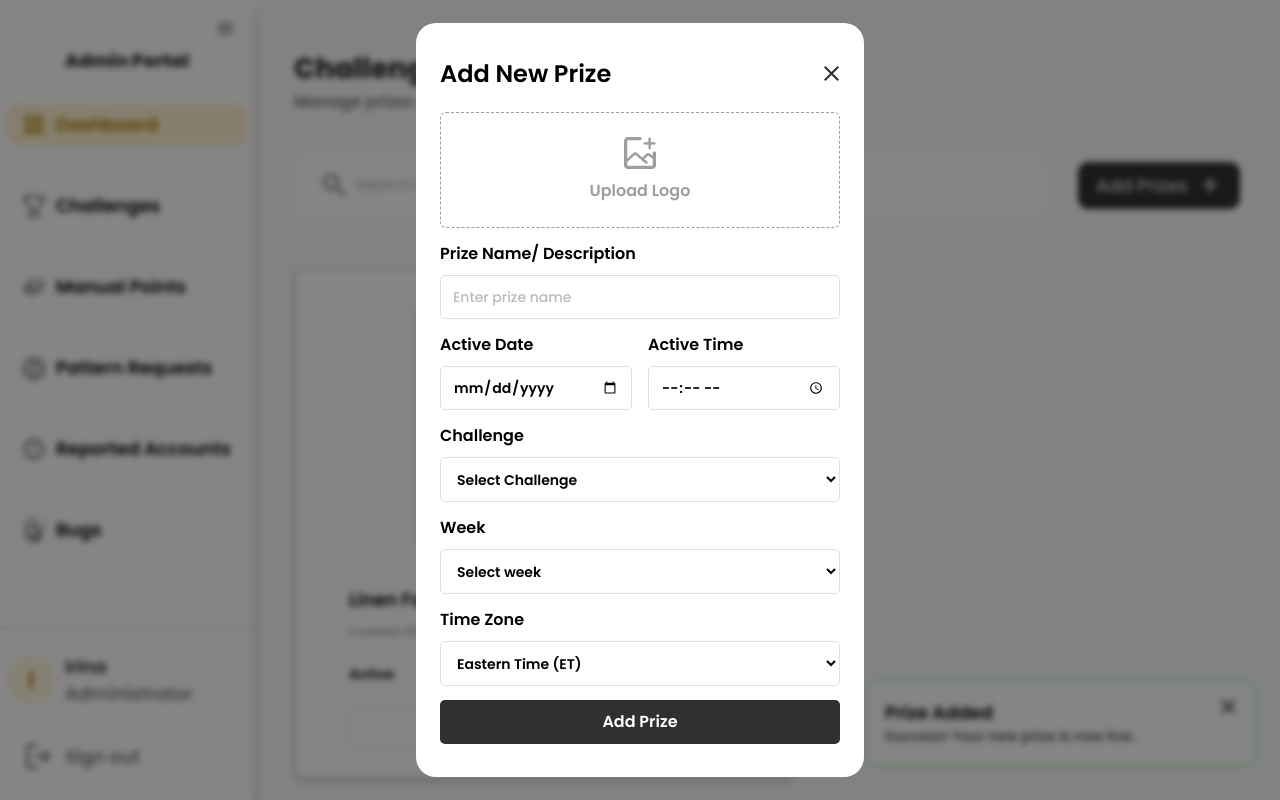
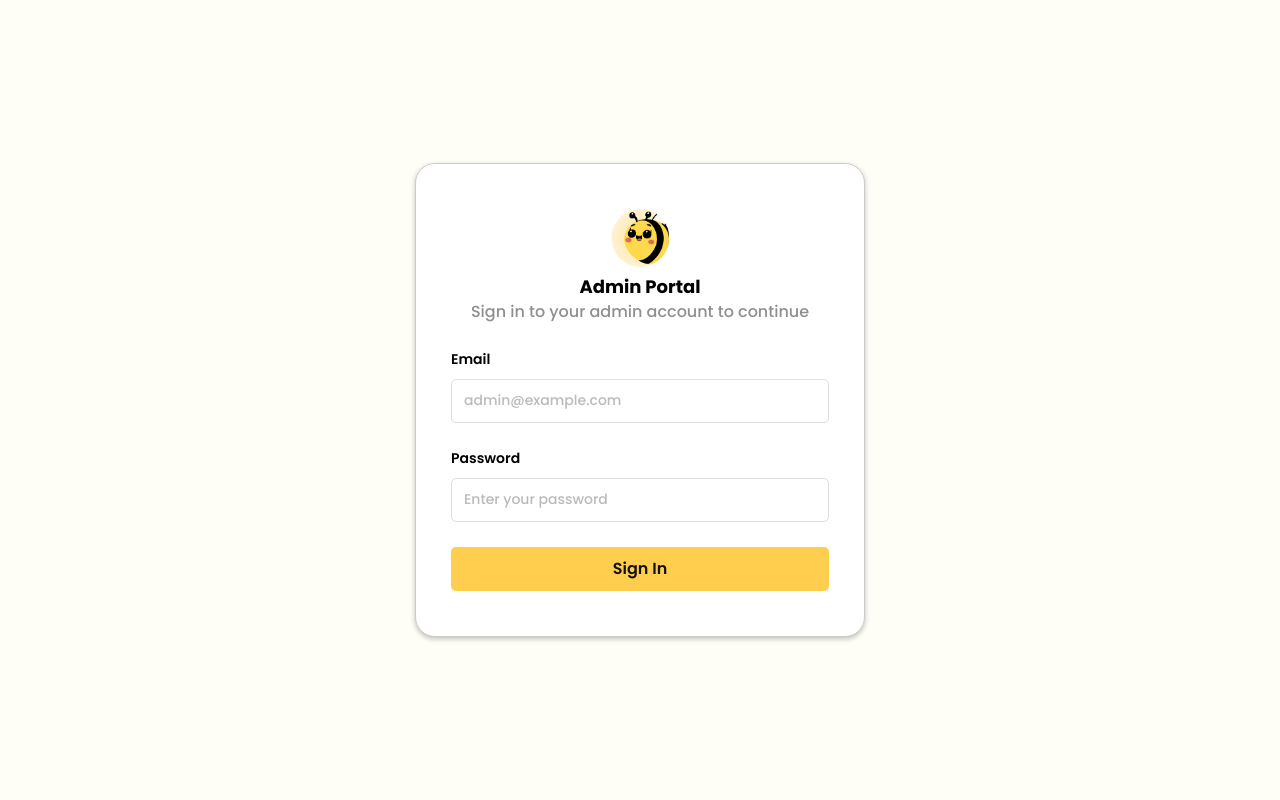
Before and after one commit to iphone201988/sewjo-admin, a React (Vite) app: page / in a window 1280 px wide. Shown: the top 800 px of the page. Built offline with nearby package versions, Linux system fonts and the light colour scheme.

Commit message:
{feature}:Change in modal

```diff
--- a/src/App.jsx
+++ b/src/App.jsx
@@ -6,8 +6,8 @@ function App() {
 
   return (
     <>
-     {/* <SignIn/> */}
-     <AdminPortal/>
+     <SignIn/>
+     {/* <AdminPortal/> */}
     </>
   )
 }
--- a/src/pages/AdminPortal/components/Challenge/Challenge.jsx
+++ b/src/pages/AdminPortal/components/Challenge/Challenge.jsx
@@ -1,26 +1,38 @@
-import React from 'react'
+import React, { useState } from 'react'
 import Header from '../Header/Header'
 import SearchBar from './components/SearchBar'
 import Prizes from './components/Prizes'
 import AddNewPrizePopup from './components/AddNewPrizePopup'
 
 const Challenge = () => {
+  const [isPopupOpen, setIsPopupOpen] = useState(false);
+
+  const handleOpenPopup = () => setIsPopupOpen(true);
+  const handleClosePopup = () => setIsPopupOpen(false);
+
   return (
     <div>
       <Header />
 
-      <div className="">
-        <SearchBar />
+      <div className="mb-6">
+        <SearchBar handleOpenPopup={handleOpenPopup} />
+        <button
+          onClick={handleOpenPopup}
+          className="mt-4 text-white font-semibold bg-[#32302F] rounded-[5px] px-4 py-2 hover:bg-[#474747]"
+        >
+          Add Prize
+        </button>
       </div>
 
-      <div className="flex flex-wrap justify-start gap-[50px]">
+      <div className="grid grid-cols-2 max-sm:grid-cols-1 gap-x-[20px] gap-y-[20px] sm:gap-x-[50px] sm:gap-y-[30px] w-full">
         <Prizes />
         <Prizes />
         <Prizes />
       </div>
 
-      {/* Prize Added popup */}
 
+
+      {/* Success Toast */}
       <div className="bg-white p-4 sm:p-[18px] flex items-start justify-between w-[90%] sm:w-full max-w-[390px] border border-[#7CDF79] rounded-[10px] fixed right-4 sm:right-6 bottom-6 sm:top-[calc(100vh-120px)] sm:bottom-auto z-50">
         <div className="pr-2">
           <p className='text-[16px] sm:text-[18px] font-semibold'>Prize Added</p>
@@ -31,11 +43,7 @@ const Challenge = () => {
         </button>
       </div>
 
-
-      {/* Add New Prize popup */}
-      {/* this is modal make this function for close */}
-      <AddNewPrizePopup />
-
+      {isPopupOpen && <AddNewPrizePopup onClose={handleClosePopup} />}
     </div>
   )
 }
--- a/src/pages/AdminPortal/components/Challenge/components/AddNewPrizePopup.jsx
+++ b/src/pages/AdminPortal/components/Challenge/components/AddNewPrizePopup.jsx
@@ -1,96 +1,71 @@
 import React from 'react'
 
-const AddNewPrizePopup = () => {
+const AddNewPrizePopup = ({ onClose }) => {
   return (
     <div className='flex items-center justify-center bg-[rgba(0,0,0,0.48)] backdrop-blur-[3px] fixed overflow-auto top-0 left-0 w-full h-full z-[99999999] p-[20px] max-sm:h-auto'>
       <div className="bg-white w-full px-[24px] py-[33px] rounded-[20px] max-w-[448px]">
         <div className="flex items-center justify-between mb-[20px]">
           <h5 className='text-[24px] font-semibold'>Add New Prize</h5>
-          <button className=' cursor-pointer'><img src="src/assets/cross-icon.png" alt="" /></button>
+
+          {/* Close button */}
+          <button onClick={onClose} className='cursor-pointer'>
+            <img src="src/assets/cross-icon.png" alt="Close" />
+          </button>
         </div>
 
         <div className="flex flex-col gap-[14px] max-sm:gap-[10px]">
           <div className="flex items-center flex-col justify-center gap-[10px] border border-dashed border-[#9F9D9E] rounded-[6px] p-[24px]">
-            <img src="src/assets/upload-pic.png" alt="" />
+            <img src="src/assets/upload-pic.png" alt="Upload" />
             <p className=' font-semibold text-[#9F9D9E]'>Upload Logo</p>
           </div>
 
-          <label
-            className="flex flex-col text-[16px] font-semibold gap-[9px]"
-            htmlFor=""
-          >
+          <label className="flex flex-col text-[16px] font-semibold gap-[9px]">
             Prize Name/ Description
-            <input
-              className="border text-[14px] border-[#DFDFDF] py-[10.5px] px-[12px] rounded-[5px]"
-              type="text"
-              placeholder="Enter prize name"
-            />
+            <input className="border text-[14px] border-[#DFDFDF] py-[10.5px] px-[12px] rounded-[5px]" type="text" placeholder="Enter prize name" />
           </label>
+
           <div className="flex gap-[16px] max-sm:flex-col">
-            <label
-              className="flex flex-col w-full text-[16px] font-semibold gap-[9px]"
-              htmlFor=""
-            >
+            <label className="flex flex-col w-full text-[16px] font-semibold gap-[9px]">
               Active Date
-              <input
-                className="border text-[14px] border-[#DFDFDF] py-[10.5px] px-[12px] rounded-[5px]"
-                type="date"
-                placeholder="Enter prize name"
-              />
+              <input className="border text-[14px] border-[#DFDFDF] py-[10.5px] px-[12px] rounded-[5px]" type="date" />
             </label>
-            <label
-              className="flex flex-col w-full text-[16px] font-semibold gap-[9px]"
-              htmlFor=""
-            >
+            <label className="flex flex-col w-full text-[16px] font-semibold gap-[9px]">
               Active Time
-              <input
-                className="border text-[14px] border-[#DFDFDF] py-[10.5px] px-[12px] rounded-[5px]"
-                type="time"
-                placeholder="Enter prize name"
-              />
+              <input className="border text-[14px] border-[#DFDFDF] py-[10.5px] px-[12px] rounded-[5px]" type="time" />
             </label>
           </div>
 
-          <label
-            className="flex flex-col text-[16px] font-semibold gap-[9px]"
-            htmlFor=""
-          >
+          <label className="flex flex-col text-[16px] font-semibold gap-[9px]">
             Challenge
-            <select className="border text-[14px] border-[#DFDFDF] py-[10.5px] px-[12px] rounded-[5px]" name="" id="">
+            <select className="border text-[14px] border-[#DFDFDF] py-[10.5px] px-[12px] rounded-[5px]">
               <option value="">Select Challenge</option>
-              <option value="">2</option>
-              <option value="">3</option>
+              <option value="2">2</option>
+              <option value="3">3</option>
             </select>
           </label>
 
-          <label
-            className="flex flex-col text-[16px] font-semibold gap-[9px]"
-            htmlFor=""
-          >
+          <label className="flex flex-col text-[16px] font-semibold gap-[9px]">
             Week
-            <select className="border text-[14px] border-[#DFDFDF] py-[10.5px] px-[12px] rounded-[5px]" name="" id="">
+            <select className="border text-[14px] border-[#DFDFDF] py-[10.5px] px-[12px] rounded-[5px]">
               <option value="">Select week</option>
-              <option value="">2</option>
-              <option value="">3</option>
+              <option value="2">2</option>
+              <option value="3">3</option>
             </select>
           </label>
 
-          <label
-            className="flex flex-col text-[16px] font-semibold gap-[9px]"
-            htmlFor=""
-          >
+          <label className="flex flex-col text-[16px] font-semibold gap-[9px]">
             Time Zone
-            <select className="border text-[14px] border-[#DFDFDF] py-[10.5px] px-[12px] rounded-[5px]" name="" id="">
+            <select className="border text-[14px] border-[#DFDFDF] py-[10.5px] px-[12px] rounded-[5px]">
               <option value="">Eastern Time (ET)</option>
-              <option value="">2</option>
-              <option value="">3</option>
+              <option value="2">2</option>
+              <option value="3">3</option>
             </select>
           </label>
 
-          <button className='text-[#fff] font-semibold bg-[#32302F] rounded-[5px] w-full p-[10px] text-center block cursor-pointer hover:bg-[#474747]'>Add Prize</button>
-
+          <button className='text-[#fff] font-semibold bg-[#32302F] rounded-[5px] w-full p-[10px] text-center hover:bg-[#474747]'>
+            Add Prize
+          </button>
         </div>
-
       </div>
     </div>
   )
--- a/src/pages/AdminPortal/components/Challenge/components/SearchBar.jsx
+++ b/src/pages/AdminPortal/components/Challenge/components/SearchBar.jsx
@@ -1,13 +1,13 @@
 import React from 'react'
 
-const SearchBar = () => {
+const SearchBar = ({ handleOpenPopup }) => {
   return (
     <div className='flex items-center gap-[32px] mb-[48px]'>
       <div className="bg-white rounded-[20px] w-full max-w-[880px] flex items-center gap-[10px] px-[28px] py-[23px] ">
         <img src="src/assets/search-icon.png" alt="" />
-        <input className='w-full' type="text" placeholder='Search Prizes'/>
+        <input className='w-full' type="text" placeholder='Search Prizes' />
       </div>
-      <button className='w-[200px] justify-center text-[18px] flex items-center gap-[10px] text-white cursor-pointer bg-[#32302F] hover:bg-[#000000] px-[14px] py-[10px] rounded-[10px] max-lg:text-[16px]'>
+      <button onClick={handleOpenPopup} className='w-[200px] justify-center text-[18px] flex items-center gap-[10px] text-white cursor-pointer bg-[#32302F] hover:bg-[#000000] px-[14px] py-[10px] rounded-[10px] max-lg:text-[16px]'>
         Add Prizes
         <img src="src/assets/white-plus-icon.png" alt="" />
       </button>
```
